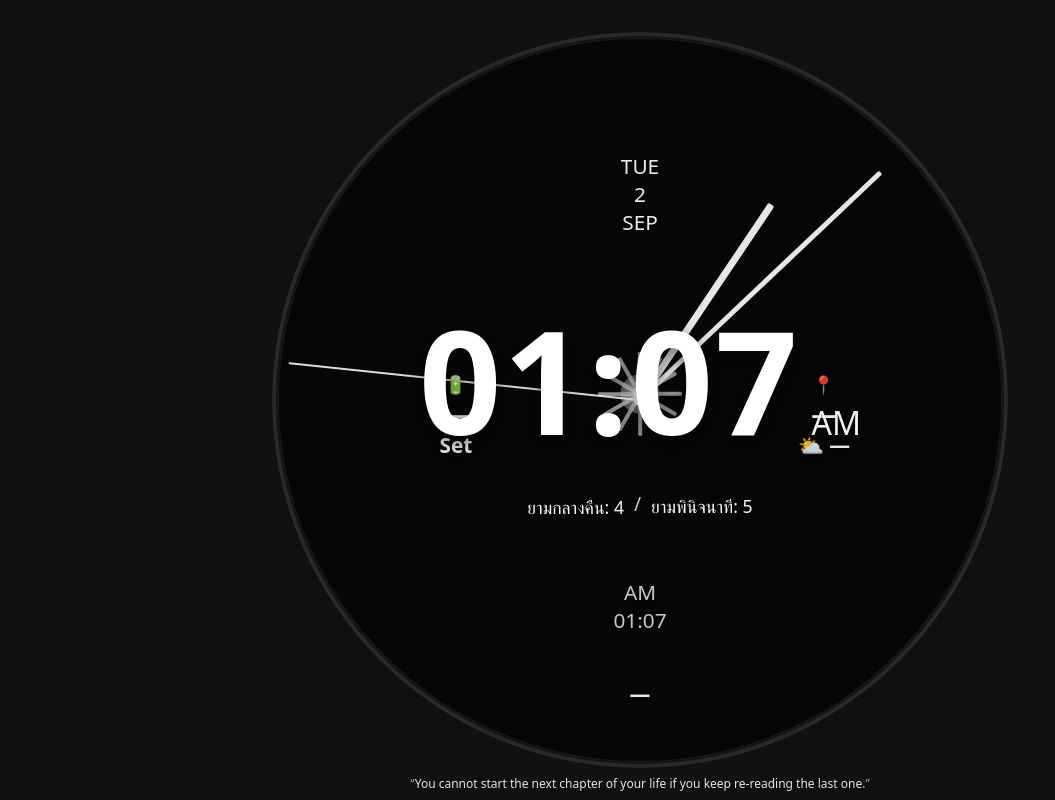
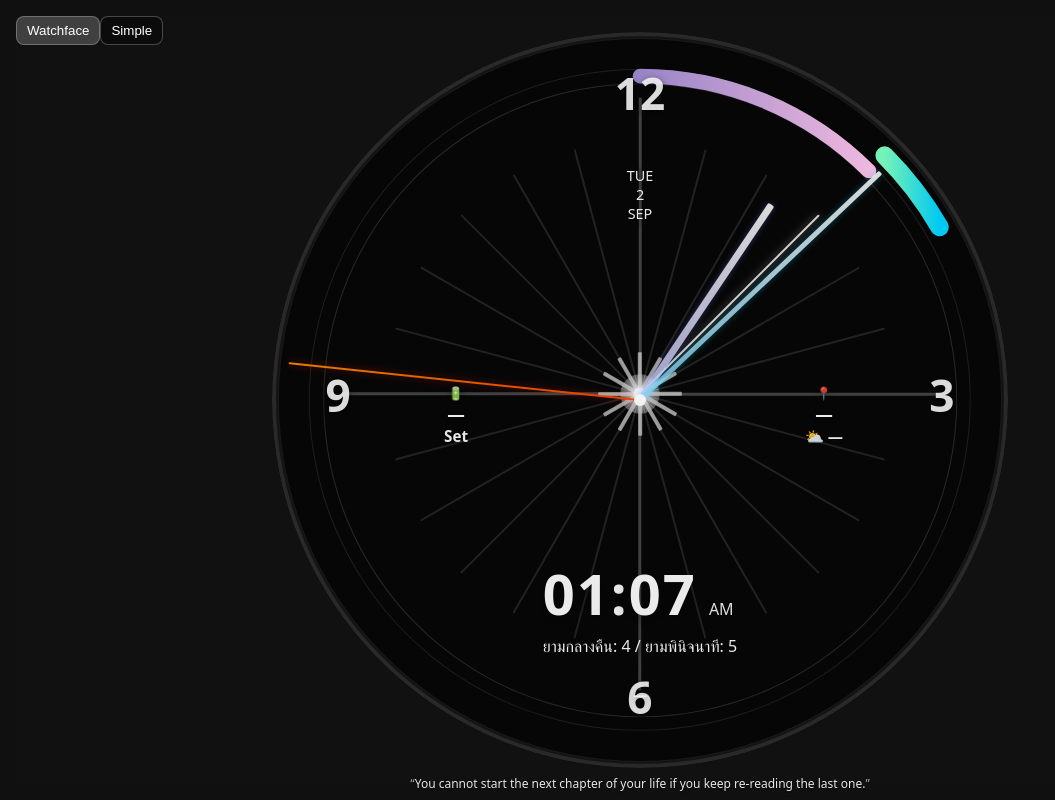
Before and after one commit to gotosira/pinitnatee-clock-app, a React (Vite) app: page / in a window 1280 px wide. Shown: the whole page, without its empty margins (0-1055 px from the left). Built offline with nearby package versions, Linux system fonts and the light colour scheme; no server answers.

Commit message:
feat(watchface): thin 24-segment dividers, colored gradients for hands; arc near rim; numerals 12/3/6/9; highlight current 2.5m segment

```diff
--- a/src/App.css
+++ b/src/App.css
@@ -19,6 +19,7 @@
 }
 .top-left { display: flex; align-items: center; gap: 8px; }
 .top-right { display: flex; align-items: center; gap: 8px; }
+.iface-switch .active { background: rgba(255,255,255,0.2); }
 
 .ghost {
   background: rgba(0,0,0,0.35);
@@ -48,9 +49,7 @@
 .digital-time .hhmm { font-size: 18vmin; font-weight: 800; letter-spacing: 2px; text-shadow: 0 6px 18px rgba(0,0,0,0.5); }
 .digital-time .ampm { font-size: 4vmin; opacity: 0.95; }
 
-.yam-inline { position: relative; z-index: 3; display: flex; align-items: center; gap: 10px; font-size: clamp(16px, 2.4vmin, 26px); }
-.yam-inline .sep { opacity: 0.8; }
-.yam-inline .yam-label { margin: 0; }
+.yam-inline-text { position: relative; z-index: 3; font-size: clamp(16px, 2.6vmin, 28px); text-shadow: 0 2px 8px rgba(0,0,0,0.6); }
 
 /* removed digital clock */
 
@@ -119,17 +118,22 @@
   box-shadow: 0 10px 30px rgba(0,0,0,0.35), 0 0 0 2px rgba(255,255,255,0.06) inset;
 }
 .analog-clock .dial .dial-bg { position: absolute; inset: 0; background-size: cover; background-position: center; filter: brightness(0.35) saturate(0.9); }
+.analog-clock .segments-24 { position: absolute; inset: 8px; border-radius: 50%; pointer-events: none; }
+.analog-clock .segments-24::before { content: ""; position: absolute; left: 50%; top: 50%; width: 88%; height: 88%; border-radius: 50%; transform: translate(-50%, -50%); box-shadow: 0 0 0 1px rgba(255,255,255,0.15) inset; }
+.analog-clock .segments-24::after { content: ""; position: absolute; left: 50%; top: 50%; width: 92%; height: 92%; border-radius: 50%; transform: translate(-50%, -50%); box-shadow: 0 0 0 1px rgba(255,255,255,0.1) inset; }
 .analog-clock .hand {
   position: absolute;
   left: 50%;
   top: 50%;
   transform-origin: 50% 100%;
-  background: rgba(255,255,255,0.95);
   border-radius: 2px;
 }
 .analog-clock .hand.hour { width: 0.9%; height: 32%; }
 .analog-clock .hand.minute { width: 0.7%; height: 45%; }
-.analog-clock .hand.second { width: 0.3%; height: 48%; background: #ffffff; opacity: 0.9; }
+.analog-clock .hand.second { width: 0.3%; height: 48%; opacity: 0.95; background: linear-gradient(180deg, #ff8a00, #ff3d00); box-shadow: 0 0 8px rgba(255,61,0,0.5); }
+/* hour/minute gradient theme */
+.analog-clock .hand.hour { background: linear-gradient(180deg, rgba(255,255,255,0.9), rgba(200,200,255,0.8)); box-shadow: 0 0 6px rgba(120,120,255,0.35); }
+.analog-clock .hand.minute { background: linear-gradient(180deg, rgba(255,255,255,0.9), rgba(120,220,255,0.8)); box-shadow: 0 0 6px rgba(0,212,255,0.35); }
 .analog-clock .center-dot {
   position: absolute;
   left: 50%;
@@ -142,14 +146,25 @@
 }
 .analog-clock .tick { position: absolute; left: 50%; top: 50%; width: 0.4%; height: 3.5%; background: rgba(255,255,255,0.25); transform-origin: 50% calc(100% - 6px); border-radius: 1px; }
 .analog-clock .tick.major { height: 6.5%; background: rgba(255,255,255,0.6); width: 0.6%; }
+.analog-clock .segments-24 i { position: absolute; left: 50%; top: 50%; width: 0.25%; height: 36%; background: rgba(255,255,255,0.12); transform-origin: 50% calc(100% - 6px); border-radius: 1px; }
+.analog-clock .segments-24 i.major { height: 42%; background: rgba(255,255,255,0.25); width: 0.35%; }
+.analog-clock .segments-24 i.active { background: rgba(255,255,255,0.85); box-shadow: 0 0 8px rgba(255,255,255,0.5); }
+.analog-clock .segment-arc-svg { position: absolute; inset: 0; }
+.analog-clock .numerals-svg { position: absolute; inset: 0; color: #fff; }
+.analog-clock .numerals-svg .numeral { fill: rgba(255,255,255,0.9); font-size: 6px; font-weight: 800; text-shadow: 0 2px 6px rgba(0,0,0,0.6); }
 .analog-clock::before { content: ""; position: absolute; inset: 6px; border-radius: 50%; box-shadow: 0 0 0 1px rgba(255,255,255,0.25) inset; }
 
-.analog-clock .dial-info { position: absolute; color: rgba(255,255,255,0.97); text-align: center; font-size: clamp(14px, 2.6vmin, 28px); text-shadow: 0 2px 8px rgba(0,0,0,0.6); }
-.analog-clock .dial-info .label { font-size: clamp(12px, 2.2vmin, 24px); letter-spacing: 1px; opacity: 0.95; }
-.analog-clock .dial-info .value { font-weight: 800; font-size: clamp(18px, 3.2vmin, 36px); }
-.analog-clock .dial-info .value.small { font-weight: 700; font-size: clamp(16px, 2.6vmin, 28px); opacity: 0.98; }
+.analog-clock .dial-info { position: absolute; color: rgba(255,255,255,0.97); text-align: center; font-size: clamp(10px, 1.8vmin, 16px); text-shadow: 0 2px 8px rgba(0,0,0,0.6); }
+.analog-clock .dial-info .label { font-size: clamp(9px, 1.6vmin, 14px); letter-spacing: 0.5px; opacity: 0.95; }
+.analog-clock .dial-info .value { font-weight: 800; font-size: clamp(12px, 2.2vmin, 18px); }
+.analog-clock .dial-info .value.small { font-weight: 700; font-size: clamp(11px, 1.9vmin, 16px); opacity: 0.98; }
 .analog-clock .dial-info.top { left: 50%; top: 22%; transform: translate(-50%, -50%); display: grid; gap: 0; }
-.analog-clock .dial-info.bottom { left: 50%; top: 78%; transform: translate(-50%, -50%); display: grid; gap: 0; opacity: 0.85; }
+.analog-clock .dial-info.bottom { left: 50%; top: 72%; transform: translate(-50%, -50%); display: grid; gap: 0; opacity: 0.0; }
+.analog-clock .dial-info.bottom2 { left: 50%; top: 78%; transform: translate(-50%, -50%); display: grid; gap: 4px; text-align: center; }
+.analog-clock .dial-info.left, .analog-clock .dial-info.right { max-width: 38%; white-space: nowrap; overflow: hidden; text-overflow: ellipsis; }
+.analog-clock .dial-info.bottom2 .digital-time .hhmm { font-size: clamp(22px, 7vmin, 64px); }
+.analog-clock .dial-info.bottom2 .digital-time .ampm { font-size: clamp(10px, 2vmin, 16px); }
+.analog-clock .dial-info.bottom2 .yam-inline-text { font-size: clamp(12px, 2vmin, 18px); }
 .analog-clock .dial-info.left { left: 25%; top: 52%; transform: translate(-50%, -50%); }
 .analog-clock .dial-info.right { left: 75%; top: 52%; transform: translate(-50%, -50%); }
 
--- a/src/App.tsx
+++ b/src/App.tsx
@@ -2,25 +2,19 @@ import './App.css'
 import TopBar from './components/TopBar'
 import QuoteBar from './components/QuoteBar'
 import { useBackground } from './hooks/useBackground'
-import YamClock from './components/YamClock'
-import YamMinute from './components/YamMinute'
 import AnalogClock from './components/analog/AnalogClock'
-import DigitalTime from './components/DigitalTime'
+import SimpleInterface from './components/SimpleInterface'
+import { useInterface } from './state/ui'
 
 function App() {
   const { style } = useBackground()
+  const [ui] = useInterface()
   return (
     <div className="app" style={style as React.CSSProperties}>
       <div className="bg-blur" />
       <TopBar />
       <main className="center">
-        <AnalogClock />
-        <DigitalTime />
-        <div className="yam-inline">
-          <YamClock />
-          <span className="sep">/</span>
-          <YamMinute />
-        </div>
+        {ui === 'watchface' ? <AnalogClock /> : <SimpleInterface />}
       </main>
       <QuoteBar />
     </div>
--- /dev/null
+++ b/src/components/InterfaceSwitcher.tsx
@@ -0,0 +1,11 @@
+import { useInterface } from '../state/ui'
+
+export default function InterfaceSwitcher() {
+  const [ui, setUi] = useInterface()
+  return (
+    <div className="iface-switch">
+      <button className={`ghost ${ui==='watchface'?'active':''}`} onClick={() => setUi('watchface')}>Watchface</button>
+      <button className={`ghost ${ui==='simple'?'active':''}`} onClick={() => setUi('simple')}>Simple</button>
+    </div>
+  )
+}
--- /dev/null
+++ b/src/components/SimpleInterface.tsx
@@ -0,0 +1,13 @@
+import DigitalTime from './DigitalTime'
+import YamInlineText from './YamInline'
+import { Weather } from './Weather'
+
+export default function SimpleInterface() {
+  return (
+    <div className="simple-ui" style={{display:'grid', gap:12, placeItems:'center'}}>
+      <DigitalTime />
+      <YamInlineText />
+      <Weather />
+    </div>
+  )
+}
--- a/src/components/TopBar.tsx
+++ b/src/components/TopBar.tsx
@@ -1,9 +1,11 @@
 import { BackgroundControls } from './bg/BackgroundControls'
+import InterfaceSwitcher from './InterfaceSwitcher'
 
 export function TopBar() {
   return (
     <div className="top-bar">
       <div className="top-left">
+        <InterfaceSwitcher />
         <BackgroundControls />
       </div>
       <div className="top-right" />
--- /dev/null
+++ b/src/components/YamInline.tsx
@@ -0,0 +1,79 @@
+import { useEffect, useMemo, useState } from 'react'
+import type { Period } from '../utils/yam'
+import {
+  getThaiDayNumber,
+  isDaytime,
+  segmentIndexForDay,
+  segmentIndexForNight,
+  daySequenceFor,
+  nightSequenceFor
+} from '../utils/yam'
+
+function computeYam(now: Date) {
+  const period: Period = isDaytime(now) ? 'day' : 'night'
+  if (period === 'day') {
+    const dayNo = getThaiDayNumber(now)
+    const seq = daySequenceFor(dayNo)
+    const segIdx = segmentIndexForDay(now)
+    const yam = seq[segIdx]
+    return { period, yam }
+  }
+  const useDate = new Date(now)
+  if (now.getHours() < 6) useDate.setDate(now.getDate() - 1)
+  const dayNo = getThaiDayNumber(useDate)
+  const seq = nightSequenceFor(dayNo)
+  const segIdx = segmentIndexForNight(now)
+  const yam = seq[segIdx]
+  return { period, yam }
+}
+
+function computeMini(now: Date) {
+  const period: Period = isDaytime(now) ? 'day' : 'night'
+  const dayNo = (() => {
+    if (period === 'day') return getThaiDayNumber(now)
+    const d = new Date(now)
+    if (now.getHours() < 6) d.setDate(now.getDate() - 1)
+    return getThaiDayNumber(d)
+  })()
+  const seq = period === 'day' ? daySequenceFor(dayNo) : nightSequenceFor(dayNo)
+  const segIdx = period === 'day' ? segmentIndexForDay(now) : segmentIndexForNight(now)
+  const currentYamNumber = seq[segIdx]
+  const full7 = seq.slice(0, 7)
+  const startIdx = full7.indexOf(currentYamNumber)
+  const rotated8 = full7.slice(startIdx).concat(full7.slice(0, startIdx), full7[startIdx])
+
+  // minutes within 90-min segment → which 3.75-min bucket (0..7)
+  const totalMinutes = now.getMinutes() + now.getSeconds() / 60
+  const minutesSinceSegmentStart = ((period === 'day')
+    ? ((now.getHours() - 6) * 60 + totalMinutes) % 90
+    : ((now.getHours() >= 18 ? (now.getHours() - 18) * 60 : (now.getHours() + 6) * 60) + totalMinutes) % 90)
+  const minutesInHalfHour = minutesSinceSegmentStart % 30
+  const bounds = [0, 3.75, 7.5, 11.25, 15, 18.75, 22.5, 26.25, 30]
+  let idx = 0
+  for (let i = 0; i < 8; i++) {
+    const start = bounds[i]
+    const end = bounds[i + 1]
+    const inclusiveStart = i === 0 ? minutesInHalfHour >= start : minutesInHalfHour > start
+    const inclusiveEnd = minutesInHalfHour <= end
+    if (inclusiveStart && inclusiveEnd) { idx = i; break }
+  }
+  return rotated8[idx]
+}
+
+export default function YamInline() {
+  const [now, setNow] = useState(new Date())
+  useEffect(() => {
+    const id = setInterval(() => setNow(new Date()), 1000)
+    return () => clearInterval(id)
+  }, [])
+
+  const { period, yam } = useMemo(() => computeYam(now), [now])
+  const mini = useMemo(() => computeMini(now), [now])
+  const periodLabel = period === 'day' ? 'ยามกลางวัน' : 'ยามกลางคืน'
+
+  return (
+    <div className="yam-inline-text">
+      {periodLabel}: {yam} / ยามพินิจนาที: {mini}
+    </div>
+  )
+}
--- a/src/components/analog/AnalogClock.tsx
+++ b/src/components/analog/AnalogClock.tsx
@@ -5,6 +5,8 @@ import { useTemperature } from '../../hooks/useTemperature'
 import { useBackground } from '../../hooks/useBackground'
 import { weatherEmoji } from '../../utils/weather'
 import { Weather } from '../Weather'
+import DigitalTime from '../DigitalTime'
+import YamInlineText from '../YamInline'
 
 export default function AnalogClock() {
   const [now, setNow] = useState<Date>(new Date())
@@ -34,12 +36,70 @@ export default function AnalogClock() {
   const rSec = sec * 6
   const rMin = min * 6
   const rHour = hour * 30
+  const seg2p5 = Math.floor((now.getMinutes() * 60 + sec) / 150) % 24
+  const startDeg = seg2p5 * 15
+  const endDeg = startDeg + 15
+
+  function polarToCartesian(cx: number, cy: number, r: number, angleDeg: number) {
+    const a = (angleDeg - 90) * Math.PI / 180
+    return { x: cx + r * Math.cos(a), y: cy + r * Math.sin(a) }
+  }
+
+  const rArc = 47
+  const p0 = polarToCartesian(50, 50, rArc, startDeg)
+  const p1 = polarToCartesian(50, 50, rArc, endDeg)
+  const d = `M ${p0.x} ${p0.y} A ${rArc} ${rArc} 0 0 1 ${p1.x} ${p1.y}`
+  const rNum = 41
+  // Yam (90-minute) arc by dividing the dial into 8 equal wedges (visual cue)
+  const yamIndex = Math.floor((now.getHours() * 3600 + now.getMinutes() * 60 + sec) / (90 * 60)) % 8
+  const yamStart = yamIndex * 45
+  const yamEnd = yamStart + 45
+  const ry = 44
+  const y0 = polarToCartesian(50, 50, ry, yamStart)
+  const y1 = polarToCartesian(50, 50, ry, yamEnd)
+  const dy = `M ${y0.x} ${y0.y} A ${ry} ${ry} 0 0 1 ${y1.x} ${y1.y}`
+  const p12 = polarToCartesian(50, 50, rNum, 0)
+  const p3 = polarToCartesian(50, 50, rNum, 90)
+  const p6 = polarToCartesian(50, 50, rNum, 180)
+  const p9 = polarToCartesian(50, 50, rNum, 270)
 
   return (
     <div className="analog-clock" aria-hidden="true">
       <div className="dial">
         {url && <div className="dial-bg" style={{ backgroundImage: `url(${url})` }} />}
       </div>
+      {/* 24 segments (2.5 minutes each → 15° per segment) */}
+      <div className="segments-24">
+        {Array.from({ length: 24 }).map((_, i) => (
+          <i
+            key={i}
+            className={`${i % 6 === 0 ? 'major' : ''} ${i === seg2p5 ? 'active' : ''}`}
+            style={{ transform: `translate(-50%, -100%) rotate(${i * 15}deg)` }}
+          />
+        ))}
+      </div>
+      {/* current 2.5-minute arc */}
+      <svg className="segment-arc-svg" viewBox="0 0 100 100" preserveAspectRatio="none">
+        <defs>
+          <linearGradient id="pinichGrad" x1="0%" y1="0%" x2="100%" y2="0%">
+            <stop offset="0%" stopColor="#7cffc1" />
+            <stop offset="100%" stopColor="#00d4ff" />
+          </linearGradient>
+          <linearGradient id="yamGrad" x1="0%" y1="0%" x2="100%" y2="0%">
+            <stop offset="0%" stopColor="#a18cd1" />
+            <stop offset="100%" stopColor="#fbc2eb" />
+          </linearGradient>
+        </defs>
+        <path d={dy} stroke="url(#yamGrad)" strokeWidth="2" fill="none" strokeLinecap="round" />
+        <path d={d} stroke="url(#pinichGrad)" strokeWidth="2.5" fill="none" strokeLinecap="round" />
+      </svg>
+      {/* numerals 12, 3, 6, 9 */}
+      <svg className="numerals-svg" viewBox="0 0 100 100" preserveAspectRatio="none">
+        <text x={p12.x} y={p12.y} textAnchor="middle" dominantBaseline="middle" className="numeral">12</text>
+        <text x={p3.x} y={p3.y} textAnchor="middle" dominantBaseline="middle" className="numeral">3</text>
+        <text x={p6.x} y={p6.y} textAnchor="middle" dominantBaseline="middle" className="numeral">6</text>
+        <text x={p9.x} y={p9.y} textAnchor="middle" dominantBaseline="middle" className="numeral">9</text>
+      </svg>
       {/* minute ticks */}
       {Array.from({ length: 60 }).map((_, i) => (
         <div
@@ -60,11 +120,10 @@ export default function AnalogClock() {
         <div className="date">{dateText.d}</div>
         <div className="month">{dateText.m}</div>
       </div>
-      <div className="dial-info bottom">
-        <div className="ampm">{now.getHours() < 12 ? 'AM' : 'PM'}</div>
-        <div className="digital">
-          {`${String(now.getHours()).padStart(2,'0')}:${String(now.getMinutes()).padStart(2,'0')}`}
-        </div>
+      <div className="dial-info bottom" />
+      <div className="dial-info bottom2">
+        <DigitalTime />
+        <YamInlineText />
       </div>
       <div className="dial-info left">
         <div className="label">🔋</div>
--- /dev/null
+++ b/src/state/ui.ts
@@ -0,0 +1,7 @@
+import { useLocalStorage } from '../hooks/useLocalStorage'
+
+export type InterfaceName = 'watchface' | 'simple'
+
+export function useInterface() {
+  return useLocalStorage<InterfaceName>('uiInterface', 'watchface')
+}
```
Also changed, not shown: 5 other files (tests, documents, lock files or other folders).
